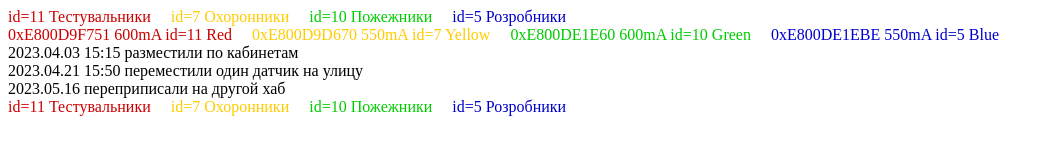
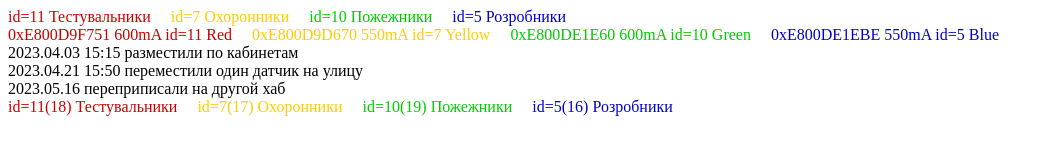
Before and after one commit to JaRcomGitHub/nodejs-host-ws, a website: page json-parse-for-graph/index.html in a window 1280 px wide. Shown: the whole page, without its empty margins (0-1054 px from the left). Drawn offline with nearby package versions, Linux system fonts and the light colour scheme; no server answers.

Commit message:
Update index.html

```diff
--- a/json-parse-for-graph/index.html
+++ b/json-parse-for-graph/index.html
@@ -56,16 +56,16 @@
 <div>
     <ul class="info">
         <li class="info-1">
-            id=11 Тестувальники
+            id=11(18) Тестувальники
         </li>
         <li class="info-2">
-            id=7 Охоронники
+            id=7(17) Охоронники
         </li>
         <li class="info-3">
-            id=10 Пожежники
+            id=10(19) Пожежники
         </li>
         <li class="info-4">
-            id=5 Розробники
+            id=5(16) Розробники
         </li>
     </ul>
 </div>
```
